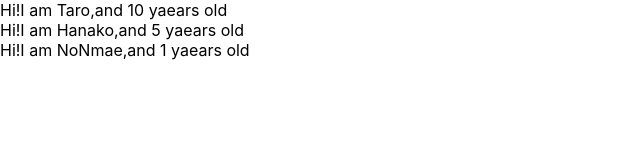
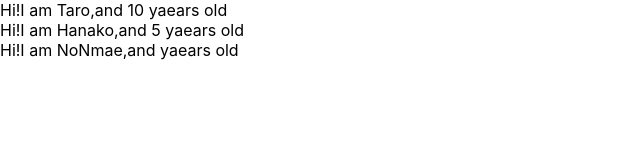
Before and after one commit to shota4869/udemy-react-redux-crud-application, a React (Create React App) app: page / in a window 1280 px wide. Shown: the top 160 px of the page, without its empty margins (0-640 px from the left). Built offline with nearby package versions, Linux system fonts and the light colour scheme.

Commit message:
propTypes

```diff
--- a/src/App.js
+++ b/src/App.js
@@ -1,4 +1,6 @@
 import React from "react";
+import PropTypes from "prop-types";
+
 
 /**
  * 関数コンポーネントの例
@@ -26,11 +28,9 @@ const User = (props) => {
   return <div>Hi!I am {props.name},and {props.age} yaears old</div>
 }
 
-/**
- * defaultPropsを使うことでprofilesにageが定義されていないときは以下を参照するようになる
- */
-User.defaultProps = {
-  age :1
+User.propTypes = {
+  name: PropTypes.string,
+  age: PropTypes.number.isRequired
 }
 
 export default App;
```
